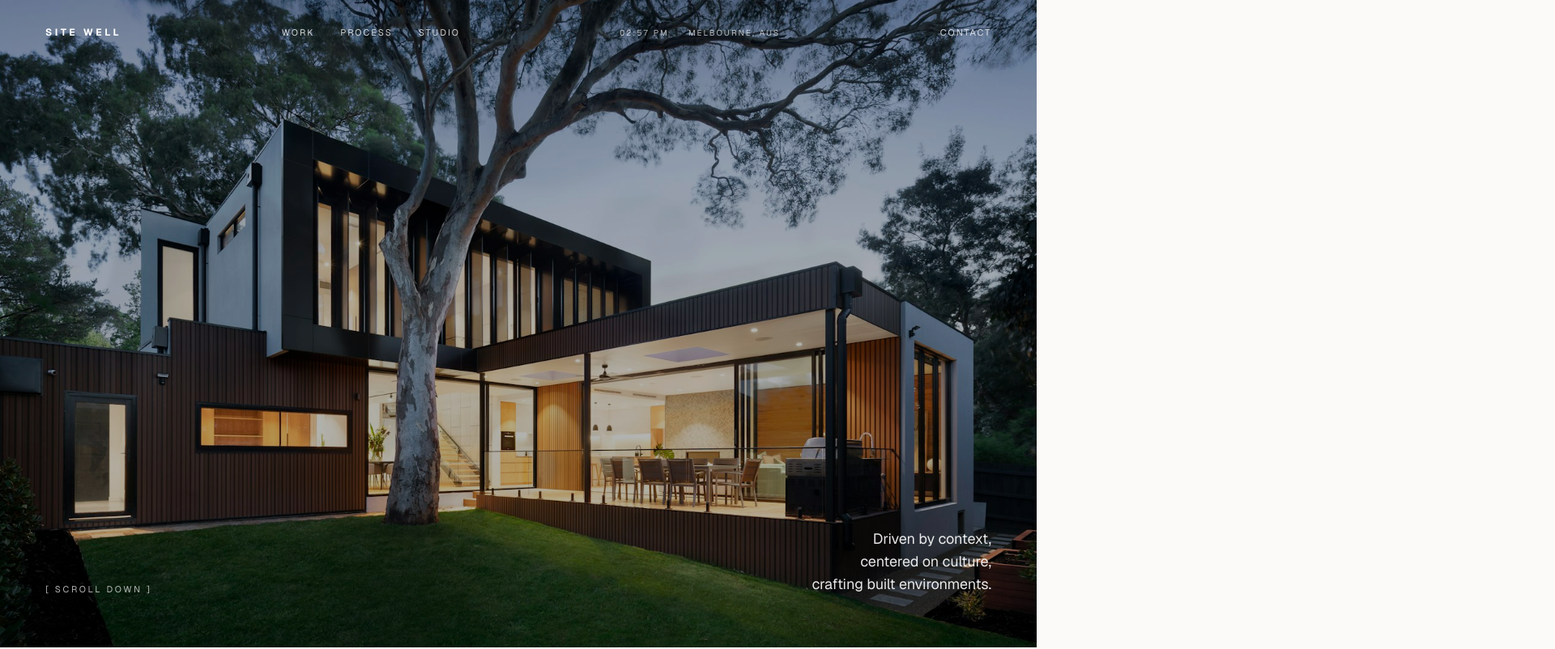
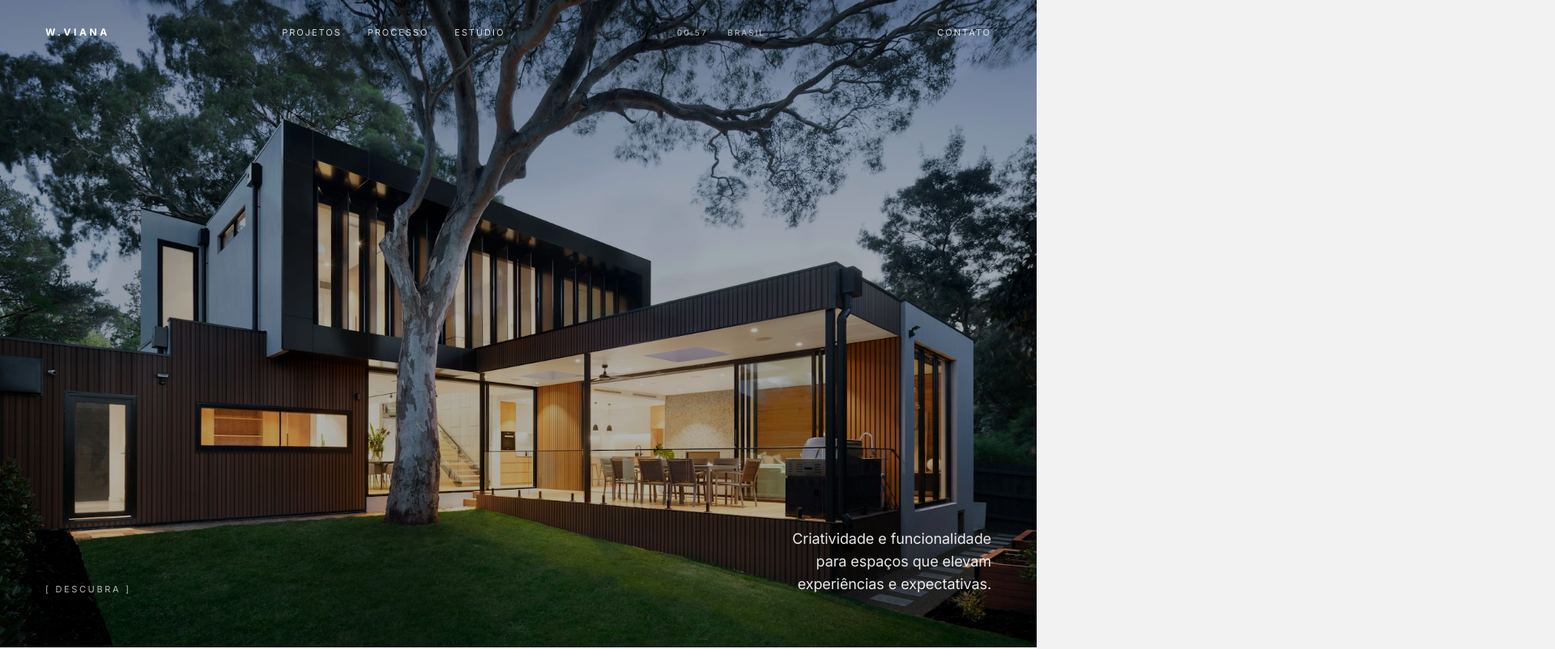
Before and after one commit to eduardogenes-imts/site-well, a Next.js app: page / in a window 1280 px wide. Shown: the top 802 px of the page at 81% size, 1920 px wide, since content can reach past the window. Built offline with nearby package versions, Linux system fonts and the light colour scheme.

Commit message:
feat: atualizar paleta de cores, fontes e textos para W.VIANA; implementar animações com GSAP nas seções

```diff
--- a/src/app/globals.css
+++ b/src/app/globals.css
@@ -4,20 +4,23 @@
 
 @layer base {
   :root {
-    --background: 40 33% 98%;
-    --foreground: 220 24% 12%;
-    --card: 40 33% 98%;
-    --card-foreground: 220 24% 12%;
-    --primary: 220 24% 12%;
-    --primary-foreground: 210 40% 98%;
-    --secondary: 220 18% 94%;
-    --secondary-foreground: 220 24% 12%;
-    --muted: 220 20% 95%;
-    --muted-foreground: 220 10% 40%;
-    --border: 220 18% 85%;
-    --input: 220 18% 85%;
-    --ring: 220 24% 12%;
-    --radius: 0.25rem;
+    /* W.VIANA brand palette: #F2F2F2 / #000000 / #BAAEA4 */
+    --background: 0 0% 95%;
+    --foreground: 0 0% 0%;
+    --card: 0 0% 95%;
+    --card-foreground: 0 0% 0%;
+    --primary: 0 0% 0%;
+    --primary-foreground: 0 0% 95%;
+    --secondary: 27 12% 69%;
+    --secondary-foreground: 0 0% 0%;
+    --muted: 0 0% 92%;
+    --muted-foreground: 0 0% 35%;
+    --accent: 27 12% 69%;
+    --accent-foreground: 0 0% 100%;
+    --border: 0 0% 82%;
+    --input: 0 0% 82%;
+    --ring: 0 0% 0%;
+    --radius: 0rem;
   }
 
   * {
@@ -30,8 +33,12 @@
   }
 
   body {
-    font-family: var(--font-geist-sans), Arial, Helvetica, sans-serif;
+    font-family: var(--font-body), "Inter", Arial, Helvetica, sans-serif;
     letter-spacing: -0.005em;
+  }
+
+  h1, h2, h3, h4, h5, h6 {
+    font-family: var(--font-display), "DM Sans", Arial, sans-serif;
   }
 
   a {
--- a/src/app/layout.tsx
+++ b/src/app/layout.tsx
@@ -1,23 +1,28 @@
 import type { Metadata } from "next";
-import { Geist, Geist_Mono } from "next/font/google";
+import { Inter, DM_Sans } from "next/font/google";
 import { GlobalIntroLoader } from "@/components/providers/GlobalIntroLoader";
 import "./globals.css";
 import { QueryProvider } from "@/components/providers/query-provider";
 import { SmoothScrollProvider } from "@/components/providers/SmoothScrollProvider";
 
-const geistSans = Geist({
-  variable: "--font-geist-sans",
+/* Body font — closest Google Fonts match to Aeonik */
+const inter = Inter({
+  variable: "--font-body",
   subsets: ["latin"],
+  weight: ["300", "400", "500", "700"],
 });
 
-const geistMono = Geist_Mono({
-  variable: "--font-geist-mono",
+/* Display/title font — closest Google Fonts match to Agrandir Grand */
+const dmSans = DM_Sans({
+  variable: "--font-display",
   subsets: ["latin"],
+  weight: ["400", "500", "700"],
 });
 
 export const metadata: Metadata = {
-  title: "Site Well — Portfólio Premium",
-  description: "Portfólio premium com grid editorial, motion suave e foco em performance.",
+  title: "W.VIANA — Arquitetura e Interiores",
+  description:
+    "Escritório de arquitetura e interiores fundado por Wellington Viana. Soluções personalizadas que elevam experiências e expectativas.",
 };
 
 export default function RootLayout({
@@ -29,7 +34,7 @@ export default function RootLayout({
     <html lang="pt-BR">
       <body
         suppressHydrationWarning
-        className={`${geistSans.variable} ${geistMono.variable} bg-background text-foreground antialiased`}
+        className={`${inter.variable} ${dmSans.variable} bg-background text-foreground antialiased`}
       >
         <GlobalIntroLoader />
         <QueryProvider>
--- a/src/components/layout/site-footer.tsx
+++ b/src/components/layout/site-footer.tsx
@@ -7,31 +7,32 @@ export function SiteFooter() {
       <div className="container grid gap-10 py-12 md:grid-cols-12 md:py-16">
         <div className="space-y-2 md:col-span-5">
           <p className="text-[11px] font-semibold uppercase tracking-[0.2em] text-muted-foreground">
-            Site Well
+            W.VIANA
           </p>
           <p className="max-w-sm text-sm leading-relaxed text-muted-foreground">
-            Independent design studio creating architecture-led brand and
-            digital experiences with editorial direction.
+            Escritório de arquitetura e interiores especializado em soluções
+            personalizadas que unem criatividade e funcionalidade para criar
+            espaços transformadores.
           </p>
         </div>
 
         <div className="space-y-3 md:col-span-4">
           <p className="text-[11px] uppercase tracking-[0.16em] text-muted-foreground">
-            Contact
+            Contato
           </p>
           <Link
-            href="mailto:contato@sitewell.dev"
+            href="mailto:contato@wviana.arq.br"
             className="inline-flex items-center gap-2 text-sm transition-colors hover:text-foreground"
           >
             <Mail className="size-4" />
-            contato@sitewell.dev
+            contato@wviana.arq.br
           </Link>
-          <p className="text-sm text-muted-foreground">Melbourne / Australia</p>
+          <p className="text-sm text-muted-foreground">Brasil</p>
         </div>
 
         <div className="space-y-3 md:col-span-3 md:text-right">
           <p className="text-[11px] uppercase tracking-[0.16em] text-muted-foreground">
-            Follow
+            Redes
           </p>
           <div className="flex gap-4 md:justify-end">
             <Link href="#" className="text-sm text-muted-foreground transition-colors hover:text-foreground">
@@ -46,9 +47,9 @@ export function SiteFooter() {
 
       <div className="border-t border-border/70">
         <div className="container flex flex-col gap-2 py-4 text-[11px] uppercase tracking-[0.14em] text-muted-foreground md:flex-row md:items-center md:justify-between">
-          <p>© 2026 Site Well. All rights reserved.</p>
+          <p>&copy; 2026 W.VIANA Arquitetura e Interiores. Todos os direitos reservados.</p>
           <Link href="#" className="transition-colors hover:text-foreground">
-            Back to top
+            Voltar ao topo
           </Link>
         </div>
       </div>
--- a/src/components/layout/site-header.tsx
+++ b/src/components/layout/site-header.tsx
@@ -7,9 +7,9 @@ import { Menu, X } from "lucide-react";
 import { useUiStore } from "@/store/use-ui-store";
 
 const navLinks = [
-  { href: "/works", label: "Work" },
-  { href: "/process", label: "Process" },
-  { href: "/studio", label: "Studio" },
+  { href: "/works", label: "Projetos" },
+  { href: "/process", label: "Processo" },
+  { href: "/studio", label: "Estúdio" },
 ];
 
 function LiveClock() {
@@ -18,11 +18,11 @@ function LiveClock() {
   useEffect(() => {
     const update = () => {
       const now = new Date();
-      const formatted = now.toLocaleTimeString("en-AU", {
+      const formatted = now.toLocaleTimeString("pt-BR", {
         hour: "2-digit",
         minute: "2-digit",
-        hour12: true,
-        timeZone: "Australia/Melbourne",
+        hour12: false,
+        timeZone: "America/Sao_Paulo",
       });
       setTime(formatted.toUpperCase());
     };
@@ -85,7 +85,7 @@ export function SiteHeader() {
             isTransparent ? "text-white" : "text-foreground"
           }`}
         >
-          Site Well
+          W.Viana
         </Link>
 
         {/* Nav center-left */}
@@ -114,7 +114,7 @@ export function SiteHeader() {
           }`}
         >
           <LiveClock />
-          <span>Melbourne, AUS</span>
+          <span>Brasil</span>
         </div>
 
         {/* Contact + Mobile menu */}
@@ -127,7 +127,7 @@ export function SiteHeader() {
                 : "text-foreground hover:text-muted-foreground"
             }`}
           >
-            Contact
+            Contato
           </Link>
 
           <button
@@ -165,14 +165,14 @@ export function SiteHeader() {
                 className="text-3xl font-semibold tracking-[-0.01em] text-foreground/80 transition-opacity hover:opacity-60"
                 onClick={() => setMobileMenuOpen(false)}
               >
-                Contact
+                Contato
               </Link>
             </li>
           </ul>
 
           <div className="mt-10 border-t border-border/50 pt-6">
             <p className="text-[10px] uppercase tracking-[0.2em] text-muted-foreground">
-              <LiveClock /> &middot; Melbourne, AUS
+              <LiveClock /> &middot; Brasil
             </p>
           </div>
         </nav>
--- a/src/components/providers/GlobalIntroLoader.tsx
+++ b/src/components/providers/GlobalIntroLoader.tsx
@@ -3,7 +3,7 @@
 import { useEffect, useRef, useState } from "react";
 import gsap from "@/lib/gsap";
 
-const INTRO_KEY = "site-well:intro-played";
+const INTRO_KEY = "wviana:intro-played";
 
 export function GlobalIntroLoader() {
   const [isVisible, setIsVisible] = useState(false);
@@ -96,9 +96,9 @@ export function GlobalIntroLoader() {
       aria-hidden="true"
     >
       <span ref={logoRef} className="intro-loader-logo">
-        Site Well
+        W.VIANA
       </span>
-      <p className="intro-loader-label">Loading</p>
+      <p className="intro-loader-label">Arquitetura | Interiores</p>
       <span ref={counterRef} className="intro-loader-progress">
         0%
       </span>
--- a/src/components/sections/hero-section.tsx
+++ b/src/components/sections/hero-section.tsx
@@ -56,7 +56,7 @@ export function HeroSection() {
       <div ref={imageRef} className="absolute inset-0 -top-[10%] -bottom-[10%]">
         <Image
           src="/images/hero-bg.jpg"
-          alt="Architecture hero"
+          alt="W.VIANA Arquitetura e Interiores"
           fill
           priority
           sizes="100vw"
@@ -70,16 +70,16 @@ export function HeroSection() {
         <div className="mx-auto flex w-full max-w-[1800px] items-end justify-between">
           {/* Bottom-left: scroll indicator */}
           <p className="text-[11px] uppercase tracking-[0.24em] text-white/70">
-            [ Scroll down ]
+            [ Descubra ]
           </p>
 
           {/* Bottom-right: tagline */}
           <p className="max-w-md text-right text-sm leading-relaxed text-white/90 md:text-base lg:text-lg">
-            Driven by context,
+            Criatividade e funcionalidade
             <br />
-            centered on culture,
+            para espaços que elevam
             <br />
-            crafting built environments.
+            experiências e expectativas.
           </p>
         </div>
       </div>
--- a/src/components/sections/vision-horizontal-section.tsx
+++ b/src/components/sections/vision-horizontal-section.tsx
@@ -2,28 +2,28 @@
 
 import { useLayoutEffect, useRef } from "react";
 import Image from "next/image";
-import gsap from "@/lib/gsap";
+import gsap, { ScrollTrigger } from "@/lib/gsap";
 
 const panels = [
   {
     number: "01",
-    title: "Design Integrity",
+    title: "Precisão",
     description:
-      "Every decision is measured against context, material honesty and long-term relevance. We pursue clarity over complexity, precision over trend.",
+      "Cada decisão é pautada pelo contexto, pela honestidade material e pela relevância a longo prazo. Buscamos clareza acima da complexidade, precisão acima da tendência.",
     image: "/images/vision-01.jpg",
   },
   {
     number: "02",
-    title: "Innovation",
+    title: "Inovação",
     description:
-      "We challenge convention through research-led thinking, integrating emerging technologies and construction methods to deliver spaces that move forward.",
+      "Desafiamos convenções através de pensamento estratégico, integrando tecnologias e métodos construtivos que entregam espaços que se projetam ao futuro.",
     image: "/images/vision-02.jpg",
   },
   {
     number: "03",
-    title: "Enhanced Living",
+    title: "Experiência",
     description:
-      "Architecture exists to elevate daily life. Our work prioritises comfort, atmosphere and human experience at every scale.",
+      "Arquitetura existe para elevar o cotidiano. Nosso trabalho prioriza conforto, atmosfera e a experiência humana em cada escala.",
     image: "/images/vision-03.jpg",
   },
 ];
@@ -37,10 +37,11 @@ export function VisionHorizontalSection() {
     const track = trackRef.current;
     if (!section || !track) return;
 
+    const timer = setTimeout(() => {
       const ctx = gsap.context(() => {
         const totalScroll = track.scrollWidth - window.innerWidth;
 
-      gsap.to(track, {
+        const hScroll = gsap.to(track, {
           x: -totalScroll,
           ease: "none",
           scrollTrigger: {
@@ -49,12 +50,15 @@ export function VisionHorizontalSection() {
             end: () => `+=${totalScroll}`,
             scrub: 1,
             pin: true,
+            pinType: "transform",
             anticipatePin: 1,
             invalidateOnRefresh: true,
           },
         });
 
-      // Reveal each panel content on enter
+        // Reveal each panel content using containerAnimation
+        const mainST = hScroll.scrollTrigger;
+        if (mainST) {
           track.querySelectorAll<HTMLElement>(".vision-panel").forEach((panel) => {
             gsap.fromTo(
               panel.querySelectorAll(".vp-reveal"),
@@ -67,33 +71,47 @@ export function VisionHorizontalSection() {
                 ease: "power3.out",
                 scrollTrigger: {
                   trigger: panel,
-              containerAnimation: gsap.getById?.("vision-hscroll") ?? undefined,
-              start: "left 80%",
+                  containerAnimation: hScroll,
+                  start: "left 70%",
                   once: true,
                 },
               },
             );
           });
+        }
+
+        ScrollTrigger.refresh();
+
+        // Signal that the pin is ready so downstream sections can register
+        window.dispatchEvent(new CustomEvent("vision-pin-ready"));
       }, section);
 
-    return () => ctx.revert();
+      // Store context for cleanup
+      (section as HTMLElement & { _gsapCtx?: gsap.Context })._gsapCtx = ctx;
+    }, 100);
+
+    return () => {
+      clearTimeout(timer);
+      const ctx = (section as HTMLElement & { _gsapCtx?: gsap.Context })._gsapCtx;
+      ctx?.revert();
+    };
   }, []);
 
   return (
     <section
       ref={sectionRef}
       data-section="vision"
-      className="relative overflow-hidden bg-foreground text-white"
+      className="relative z-[30] bg-foreground text-white"
     >
       {/* Section label bar */}
       <div className="absolute left-0 right-0 top-0 z-10 flex items-center gap-4 px-6 py-6 md:px-10 lg:px-14">
         <span className="text-[11px] uppercase tracking-[0.2em] text-white/50">03</span>
         <div className="h-px flex-1 bg-white/20" />
-        <span className="text-[11px] uppercase tracking-[0.2em] text-white/50">Vision</span>
+        <span className="text-[11px] uppercase tracking-[0.2em] text-white/50">Visão</span>
       </div>
 
       {/* Horizontal track */}
-      <div ref={trackRef} className="flex h-screen">
+      <div ref={trackRef} className="flex h-screen w-fit overflow-hidden">
         {panels.map((panel, i) => (
           <div
             key={panel.number}
```
Also changed, not shown: src/components/sections/organic-gallery-section.tsx (+18 -9 lines), src/components/sections/projects-section.tsx (+18 -10 lines), src/components/sections/studio-intro-section.tsx (+6 -5 lines), src/components/ui/floating-cta.tsx (+38 -30 lines). Lines whose indentation alone changed are shown as unchanged.
